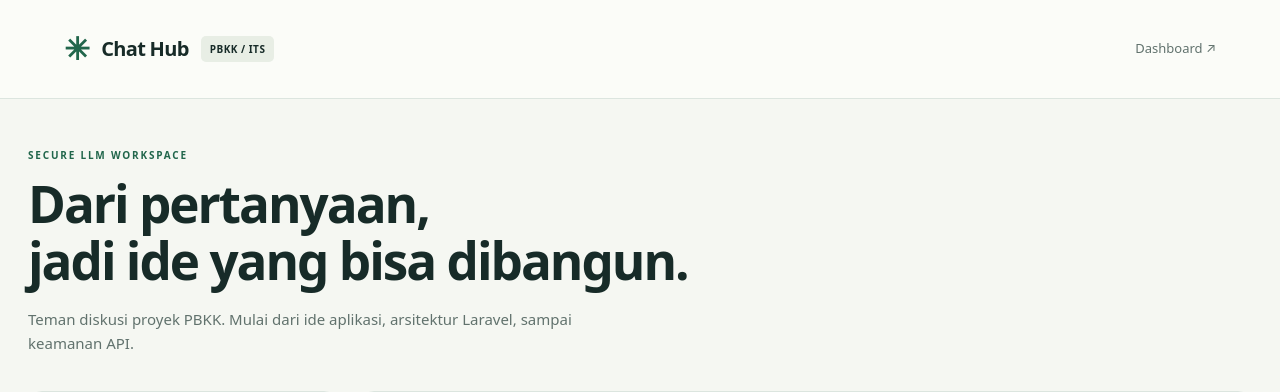
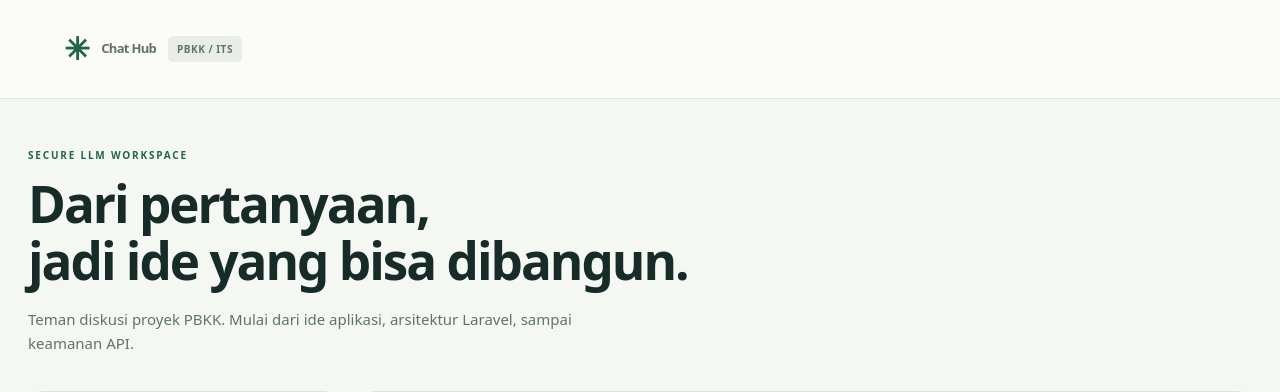
Before and after one commit to theRadn/PBKK-Tugas-11, a Laravel app: page /chat in a window 1280 px wide. Shown: the top 392 px of the page. Run offline with Laravel 12, Linux system fonts and the light colour scheme; style sheets or scripts are compiled from the project's sources; some libraries are stand-ins or nearby versions.

Commit message:
chore: remove unused routes

```diff
--- a/resources/views/chat.blade.php
+++ b/resources/views/chat.blade.php
@@ -9,7 +9,7 @@
     @vite('resources/js/chat-hub.js')
 </head>
 <body data-api="{{ url('/api') }}">
-<header><a class="brand" href="{{ route('chat') }}"><span class="brand-icon">✳</span> Chat Hub <span class="badge">PBKK / ITS</span></a><a href="{{ route('dashboard') }}">Dashboard ↗</a></header>
+<header><a class="brand" href="{{ route('chat') }}"><span class="brand-icon">✳</span> Chat Hub <span class="badge">PBKK / ITS</span></a></header>
 <main>
     <section class="intro"><p class="eyebrow">SECURE LLM WORKSPACE</p><h1>Dari pertanyaan,<br>jadi ide yang bisa dibangun.</h1><p>Teman diskusi proyek PBKK. Mulai dari ide aplikasi, arsitektur Laravel, sampai keamanan API.</p></section>
     <div class="workspace">
--- a/routes/web.php
+++ b/routes/web.php
@@ -6,26 +6,7 @@ use Illuminate\Support\Facades\Route;
 
 Route::view('/chat', 'chat')->name('chat');
 
-Route::get('/', function () {
-    return view('chat');
-});
-
-Route::get('/dashboard', [DashboardController::class, 'index'])
-    ->middleware('auth')
-    ->name('dashboard');
-
-Route::post('/agent/idea', [PageController::class, 'store'])
-    ->middleware('auth')
-    ->name('agent.idea.store');
-
-// Edit + delete project (Admin only — enforced in controller + hidden in view)
-Route::put('/projects/{project}', [DashboardController::class, 'update'])
-    ->middleware('auth')
-    ->name('projects.update');
-
-Route::delete('/projects/{project}', [DashboardController::class, 'destroy'])
-    ->middleware('auth')
-    ->name('projects.destroy');
+Route::redirect('/', '/chat');
 
 Route::get('/login', fn () => view('auth.login'))
     ->middleware('guest')
```
